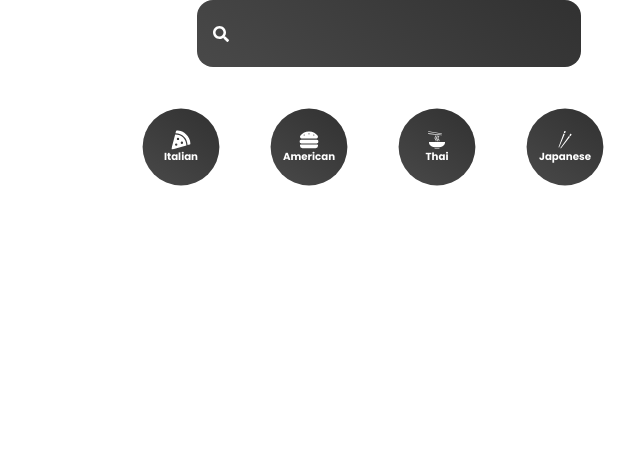
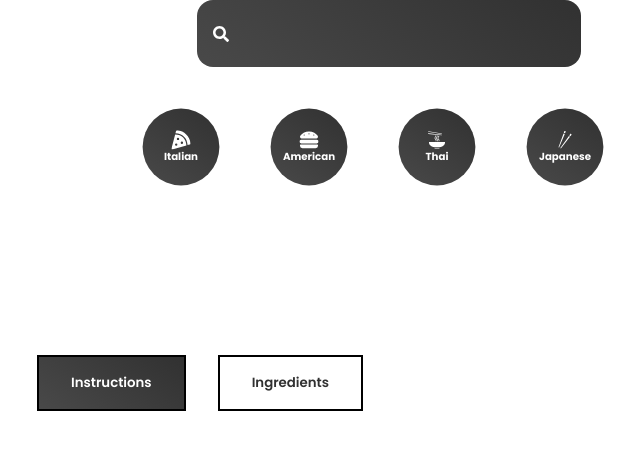
Before and after one commit to MickTheDev/react-courseWebsite, a React (Create React App) app in the folder main/: page /recipe/1 in a window 1280 px wide. Shown: the top 450 px of the page, without its empty margins (251-891 px from the left). Built offline with nearby package versions, Linux system fonts and the light colour scheme; no server answers.

Commit message:
details page

```diff
--- a/main/src/components/Popular/Popular.js
+++ b/main/src/components/Popular/Popular.js
@@ -2,6 +2,7 @@
 import styled from 'styled-components'
 import { Splide, SplideSlide } from '@splidejs/react-splide'
 import '@splidejs/splide/dist/css/splide.min.css'
+import { Link } from 'react-router-dom'
 
 function Popular() {
   const [popular, setPopular] = useState([])
@@ -11,11 +12,10 @@
   }, [])
 
   const getPopular = async () => {
+    const check = localStorage.getItem('popular')
 
-    const check = localStorage.getItem('popular');
-
-    if(check){
-      setPopular(JSON.parse(check));
+    if (check) {
+      setPopular(JSON.parse(check))
     } else {
       const api = await fetch(
         `https://api.spoonacular.com/recipes/random?apiKey=${process.env.REACT_APP_API_KEY}&number=9`
@@ -26,26 +26,30 @@
       setPopular(data.recipes)
       console.log(data)
     }
-  };
+  }
 
   return (
     <Wrapper>
       <h3>Popular Picks</h3>
 
-      <Splide options={{
+      <Splide
+        options={{
           perPage: 4,
           arrows: false,
           pagination: false,
           drag: 'free',
-        gap: '5rem'
-      }}>
+          gap: '5rem',
+        }}
+      >
         {popular.map((recipe) => {
           return (
             <SplideSlide key={recipe.title}>
               <Card>
+                <Link to={`/recipe/${recipe.id}`}>
                   <p>{recipe.title}</p>
                   <img src={recipe.image} alt={recipe.title} />
                   <Gradient />
+                </Link>
               </Card>
             </SplideSlide>
           )
@@ -97,7 +101,7 @@
   position: absolute;
   width: 100%;
   height: 100%;
-  background: linear-gradient(rgba(0, 0, 0, 0), rgba(0, 0, 0, 0.5))
+  background: linear-gradient(rgba(0, 0, 0, 0), rgba(0, 0, 0, 0.5));
 `
 
 export default Popular
--- a/main/src/components/Veggie/Veggie.js
+++ b/main/src/components/Veggie/Veggie.js
@@ -2,6 +2,7 @@
 import styled from 'styled-components'
 import { Splide, SplideSlide } from '@splidejs/react-splide'
 import '@splidejs/splide/dist/css/splide.min.css'
+import { Link } from 'react-router-dom'
 
 function Veggie() {
   const [veggie, setVeggie] = useState([])
@@ -11,11 +12,10 @@
   }, [])
 
   const getVeggie = async () => {
+    const check = localStorage.getItem('veggie')
 
-    const check = localStorage.getItem('veggie');
-
-    if(check){
-      setVeggie(JSON.parse(check));
+    if (check) {
+      setVeggie(JSON.parse(check))
     } else {
       const api = await fetch(
         `https://api.spoonacular.com/recipes/random?apiKey=${process.env.REACT_APP_API_KEY}&number=9&tags=vegetarian`
@@ -26,25 +26,29 @@
       setVeggie(data.recipes)
       console.log(data)
     }
-  };
+  }
   return (
     <Wrapper>
       <h3>Our Vegetarian Picks</h3>
 
-      <Splide options={{
+      <Splide
+        options={{
           perPage: 3,
           arrows: false,
           pagination: false,
           drag: 'free',
-        gap: '5rem'
-      }}>
+          gap: '5rem',
+        }}
+      >
         {veggie.map((recipe) => {
           return (
             <SplideSlide key={recipe.title}>
               <Card>
+                <Link to={`/recipe/${recipe.id}`}>
                   <p>{recipe.title}</p>
                   <img src={recipe.image} alt={recipe.title} />
                   <Gradient />
+                </Link>
               </Card>
             </SplideSlide>
           )
@@ -96,7 +100,7 @@
   position: absolute;
   width: 100%;
   height: 100%;
-  background: linear-gradient(rgba(0, 0, 0, 0), rgba(0, 0, 0, 0.5))
+  background: linear-gradient(rgba(0, 0, 0, 0), rgba(0, 0, 0, 0.5));
 `
 
 export default Veggie
--- a/main/src/pages/Pages.js
+++ b/main/src/pages/Pages.js
@@ -3,12 +3,14 @@
 import { Route, Routes } from 'react-router-dom'
 import Cuisine from './Cuisine'
 import Searched from './Searched'
+import Recipe from './Recipe'
 function Pages() {
   return (
     <Routes>
       <Route path="/" element={<Home />} />
       <Route path="/cuisine/:type" element={<Cuisine />} />
       <Route path="/searched/:search" element={<Searched />} />
+      <Route path="/recipe/:name" element={<Recipe />} />
     </Routes>
   )
 }
--- /dev/null
+++ b/main/src/pages/Recipe.js
@@ -0,0 +1,84 @@
+import React, { useEffect, useState } from 'react'
+import styled from 'styled-components'
+import { useParams } from 'react-router-dom'
+
+function Recipe() {
+  let params = useParams()
+  const [details, setDetails] = useState({})
+  const [activeTab, setActiveTab] = useState('instructions')
+
+  const fetchDetails = async () => {
+    const data = await fetch(
+      `https://api.spoonacular.com/recipes/${params.name}/information?apiKey=${process.env.REACT_APP_API_KEY}`
+    )
+    const detailData = await data.json()
+    setDetails(detailData)
+  }
+
+  useEffect(() => {
+    fetchDetails()
+  }, [params.name])
+
+  return (
+    <DetailWrapper>
+      <div>
+        <h2>{details.title}</h2>
+        <img src={details.image} alt="" />
+      </div>
+      <Info>
+        <Button
+          className={activeTab === 'instructions' ? 'active' : null}
+          onClick={() => setActiveTab('instructions')}
+        >
+          Instructions
+        </Button>
+        <Button
+          className={activeTab === 'ingredients' ? 'active' : null}
+          onClick={() => setActiveTab('ingredients')}
+        >
+          Ingredients
+        </Button>
+        <div>
+          <h3 dangerouslySetInnerHTML={{ __html: details.summary }}>{}</h3>
+        </div>
+      </Info>
+    </DetailWrapper>
+  )
+}
+
+const DetailWrapper = styled.div`
+  margin-top: 10rem;
+  margin-bottom: 5rem;
+  display: flex;
+  .active {
+    background: linear-gradient(35deg, #494949, #313131);
+    color: white;
+  }
+  h2 {
+    margin-bottom: 2rem;
+  }
+  li {
+    font-size: 1.2rem;
+    line-height: 2.5rem;
+  }
+  ul {
+    margin-top: 2rem;
+  }
+`
+
+const Button = styled.button`
+  padding: 1rem 2rem;
+  color: #313131;
+  background: white;
+  border: 2px solid black;
+  margin-right: 2rem;
+  font-weight: 600;
+`
+
+const Info = styled.div`
+  margin-left: 10rem;
+`
+
+export default Recipe
+
+// 2
```
Also changed, not shown: main/src/pages/Searched.js (+12 -12 lines). Lines whose indentation alone changed are shown as unchanged.
